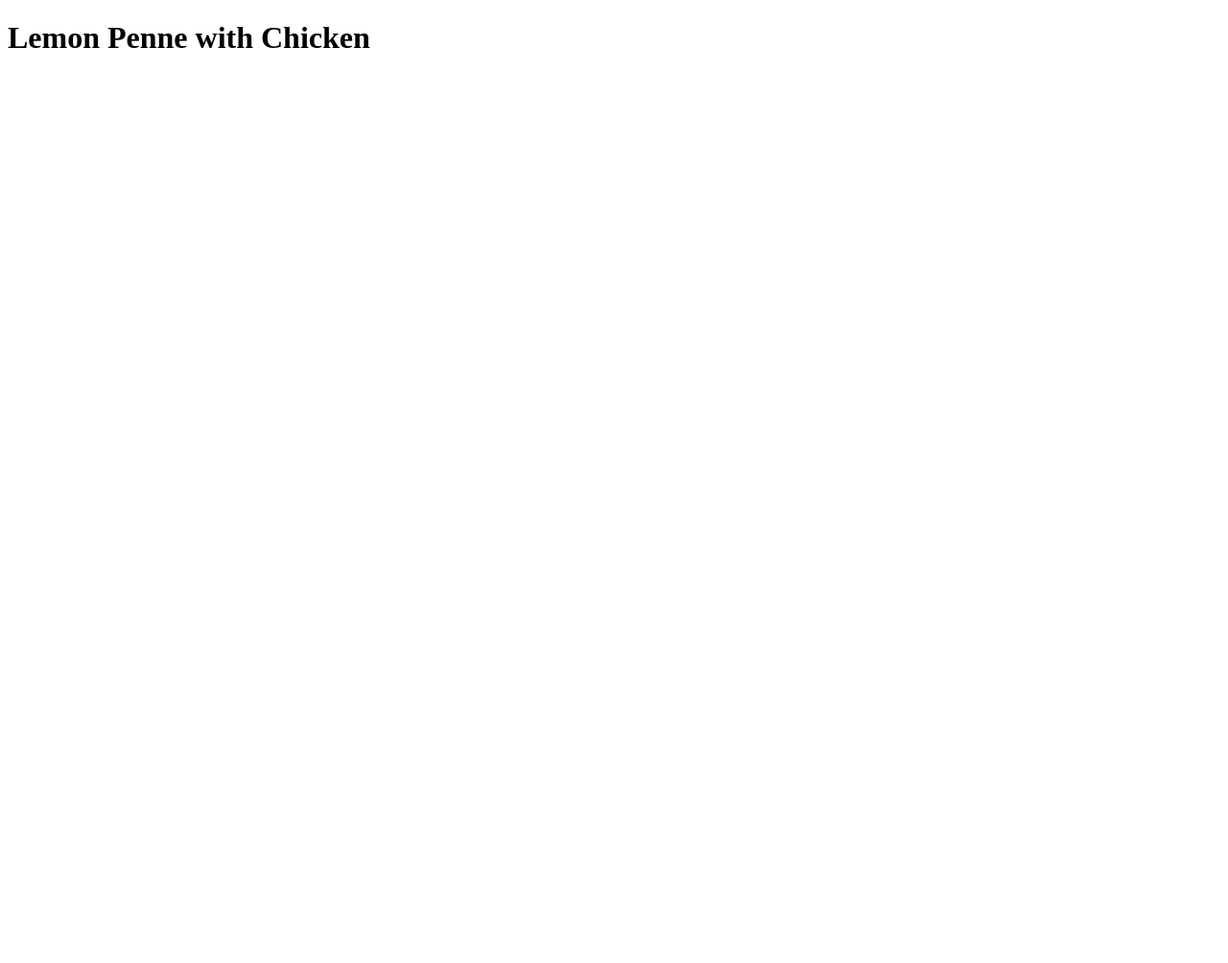
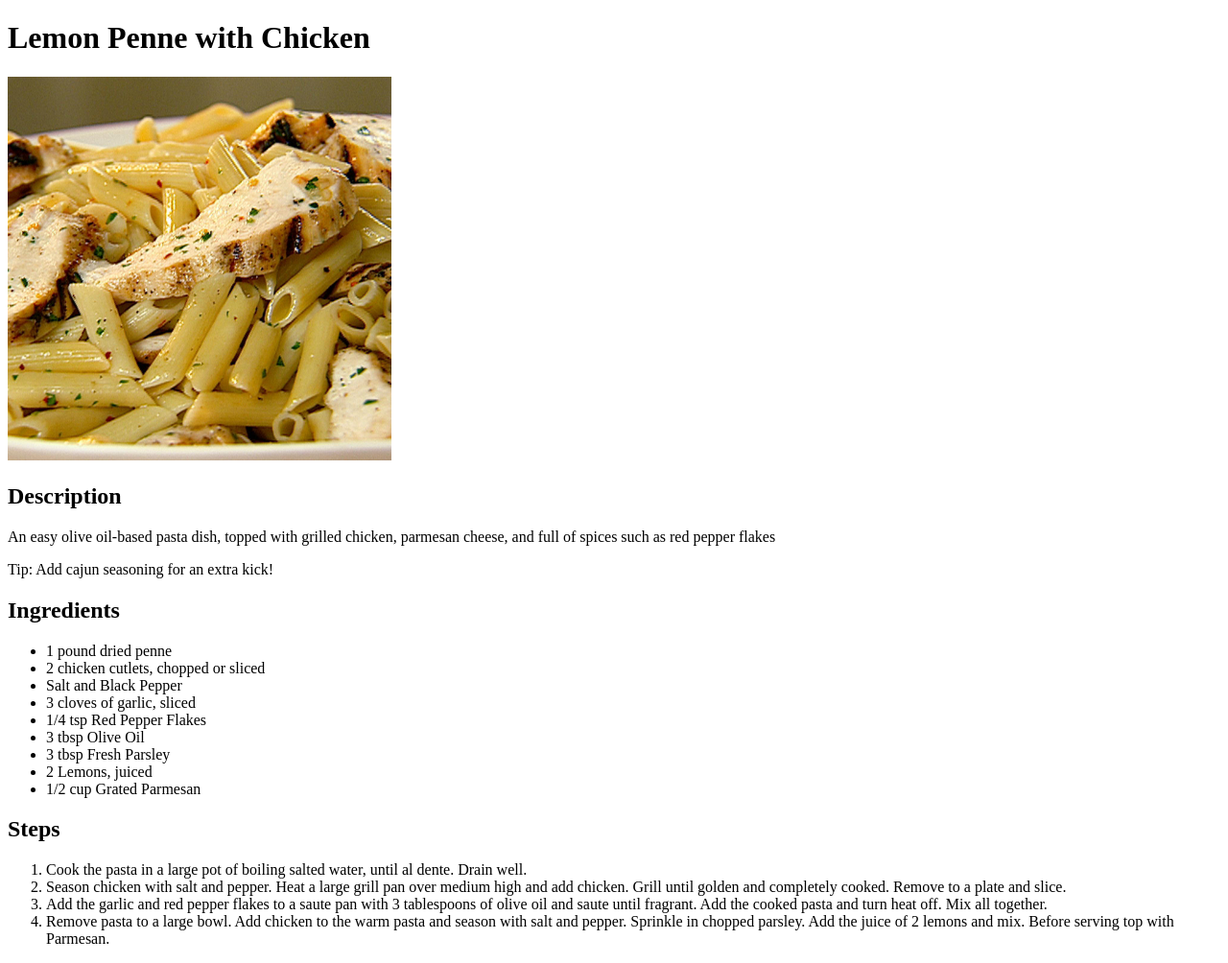
Before and after one commit to Dillon686/odin-recipes, a plain HTML site: page recipes/penne.html in a window 1280 px wide. Shown: the whole page at 96% size. Before the commit the page ends 800 px from the top, so only its background shows below. Drawn offline with Linux system fonts and the light colour scheme.

Commit message:
Add description, ingredients, and Steps sections

```diff
--- a/recipes/penne.html
+++ b/recipes/penne.html
@@ -7,5 +7,28 @@
 </head>
 <body>
   <h1>Lemon Penne with Chicken</h1>
+  <img src="../images/penne.jpeg" height="400px">
+  <h2>Description</h2>
+  <p>An easy olive oil-based pasta dish, topped with grilled chicken, parmesan cheese, and full of spices such as red pepper flakes</p>
+  <p>Tip: Add cajun seasoning for an extra kick!</p>
+  <h2>Ingredients</h2>
+  <ul>
+    <li>1 pound dried penne</li>
+    <li>2 chicken cutlets, chopped or sliced</li>
+    <li>Salt and Black Pepper</li>
+    <li>3 cloves of garlic, sliced</li>
+    <li>1/4 tsp Red Pepper Flakes</li>
+    <li>3 tbsp Olive Oil</li>
+    <li>3 tbsp Fresh Parsley</li>
+    <li>2 Lemons, juiced</li>
+    <li>1/2 cup Grated Parmesan</li>
+  </ul>
+  <h2>Steps</h2>
+  <ol>
+    <li>Cook the pasta in a large pot of boiling salted water, until al dente. Drain well. </li>
+    <li>Season chicken with salt and pepper. Heat a large grill pan over medium high and add chicken. Grill until golden and completely cooked. Remove to a plate and slice. </li>
+    <li>Add the garlic and red pepper flakes to a saute pan with 3 tablespoons of olive oil and saute until fragrant. Add the cooked pasta and turn heat off. Mix all together. </li>
+    <li>Remove pasta to a large bowl. Add chicken to the warm pasta and season with salt and pepper. Sprinkle in chopped parsley. Add the juice of 2 lemons and mix. Before serving top with Parmesan. </li>
+  </ol>
 </body>
 </html>
```
Also changed, not shown: images/penne.jpeg (added).
